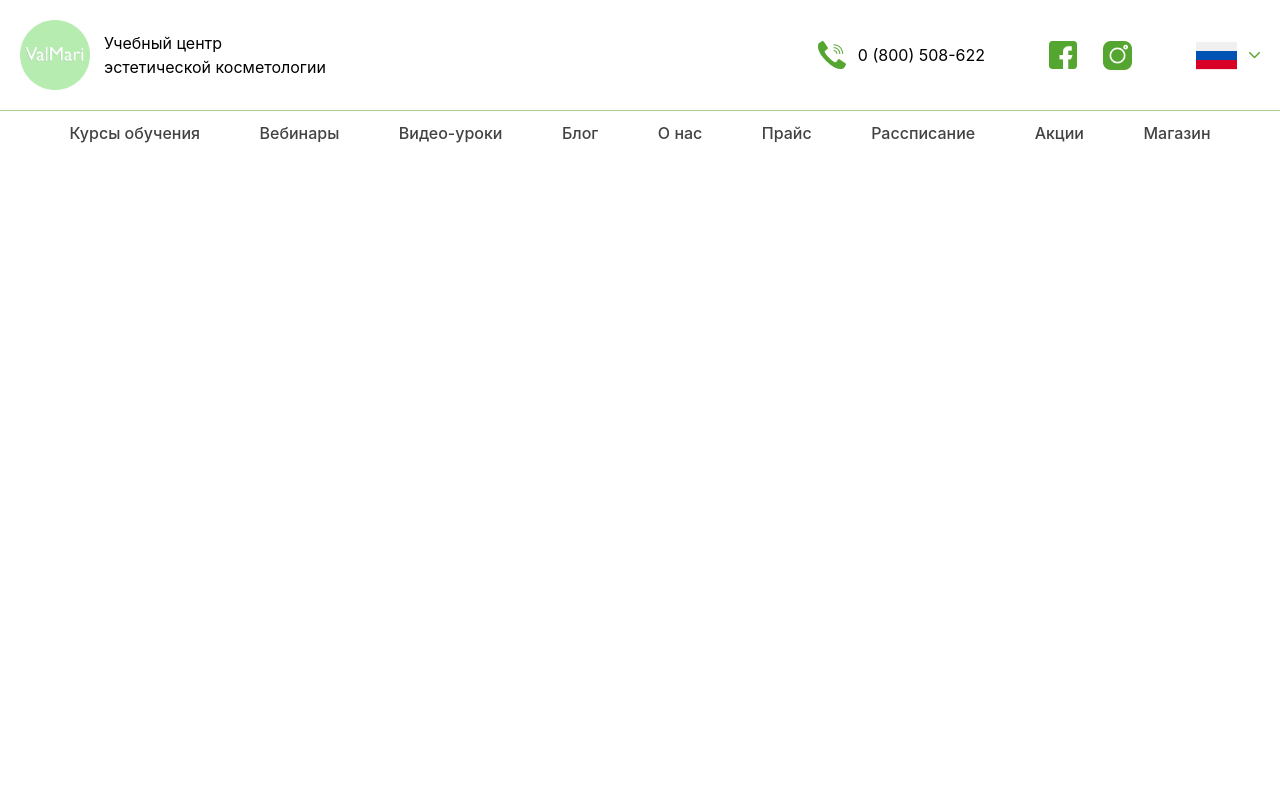
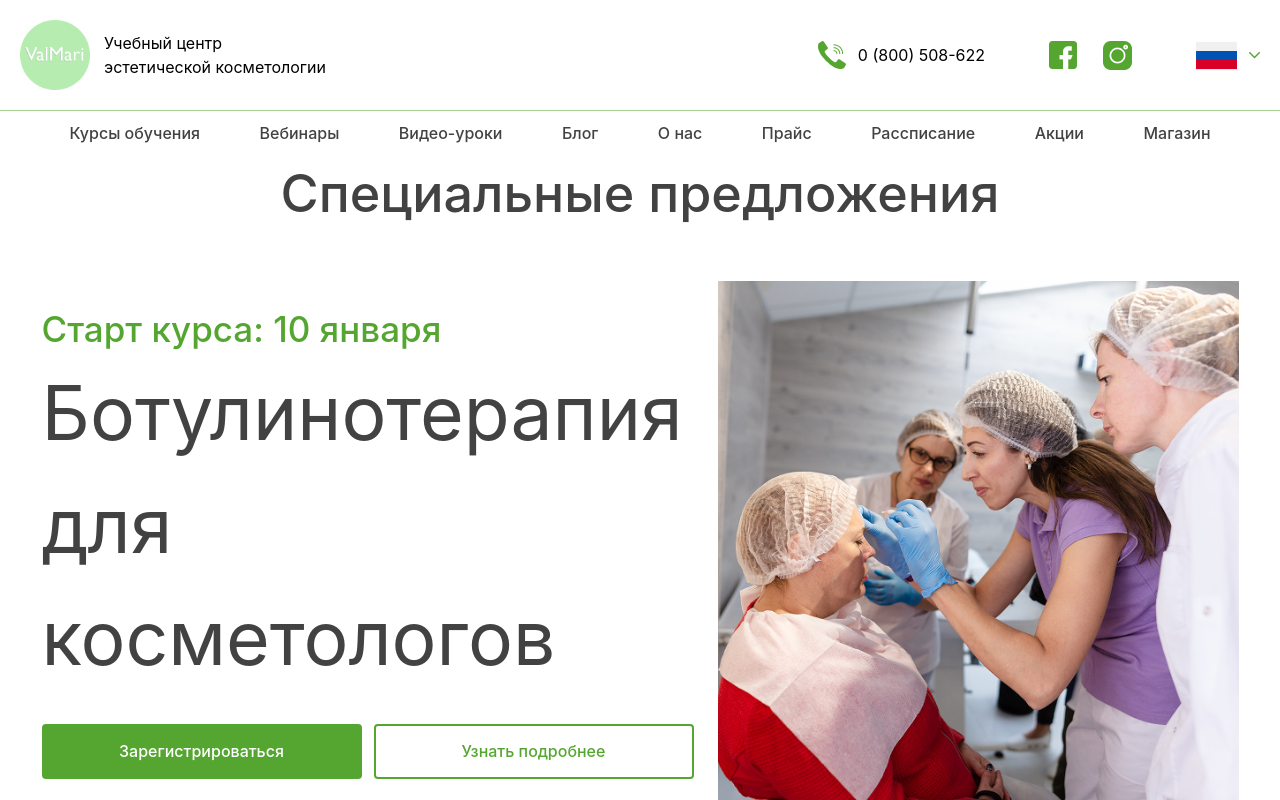
Before and after one commit to Sulaimonov287/homework21, a website: page src/page1.html in a window 1280 px wide. Drawn offline with nearby package versions, Linux system fonts and the light colour scheme; files that its build step writes are made by us from their sources.

Commit message:
add herosection

```diff
--- a/src/page1.html
+++ b/src/page1.html
@@ -1,11 +1,13 @@
 <!DOCTYPE html>
 <html lang="en">
+
 <head>
    <meta charset="UTF-8">
    <meta name="viewport" content="width=device-width, initial-scale=1.0">
    <title>Document</title>
    <link rel="stylesheet" href="./output.css">
 </head>
+
 <body>
    <header class="flex items-center justify-between p-[20px] max-w-[1600px] m-auto border-b border-[#55A63080]">
       <img class="block lg:hidden" src="./imgclass/гамбургер.png" alt="">
@@ -37,5 +39,32 @@
       <a href="#" class=" hover:underline">Акции</a>
       <a href="#" class=" hover:underline">Магазин</a>
    </nav>
+
+
+   <section class="max-w-[1920px] mx-auto">
+      <h2 class="text-[52px] font-medium text-[#424242] text-center max-w-[1920px]">Специальные предложения</h2>
+      <br>
+      <br>
+      <div class="mx-auto max-w-[1197px] flex flex-col gap-y-[150px]">
+         <div
+            class="w-[360px] lg:w-[1197px] flex items-center gap-6 lg:flex-row-reverse flex-col justify-center mx-auto lg:justify-between">
+            <div><img src="./imgclass/Rectangle 125.png" alt=""></div>
+            <div class="flex flex-col justify-between lg:h-[476px]">
+               <p class="text-[35px] text-[#55A630] lg:text-left text-center font-medium">Старт курса: 10 января</p>
+               <div class="space-y-[20px] lg:w-[646px]">
+                  <p class="text-[75px] text-[#424242]">Ботулинотерапия для косметологов</p>
+               </div>
+               <br>
+               <div class="flex justify-evenly gap-3">
+                  <button
+                     class="w-[320px] h-[55px] text-white lg:m-0 mx-auto rounded cursor-pointer bg-[#55A630] font-medium">Зарегистрироваться</button>
+                  <button
+                     class="w-[320px] h-[55px] border-2 border-[#55A630] text-[#55A630] lg:m-0 mx-auto rounded cursor-pointer bg-white font-medium">Узнать подробнее</button>
+               </div>
+            </div>
+         </div>
+      </div>
+   </section>
 </body>
+
 </html>
```
Also changed, not shown: src/imgclass/Rectangle 125.png (added).
